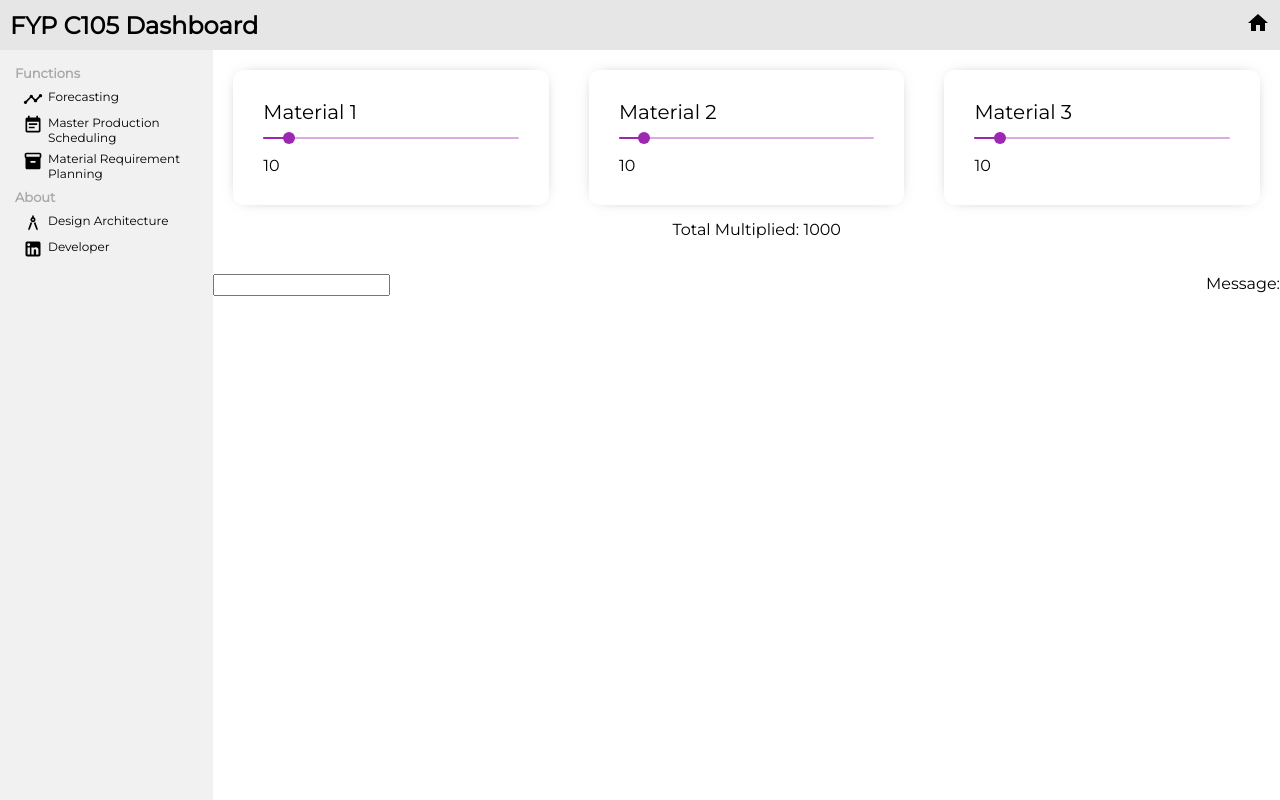
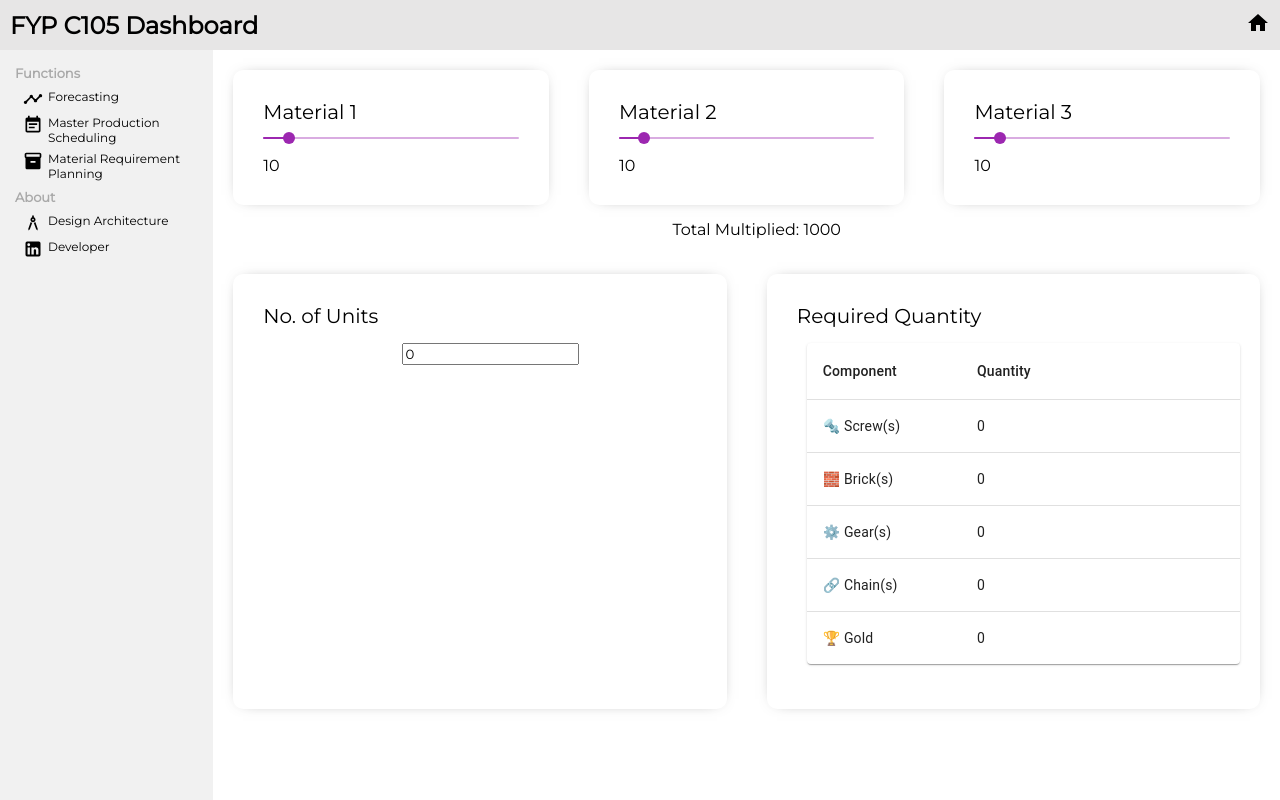
Before and after one commit to darentwh/fyp-react, a React (Create React App) app: page /forecasting in a window 1280 px wide. Built offline with nearby package versions, Linux system fonts and the light colour scheme.

Commit message:
input and material count table

```diff
--- a/src/components/topbar/Topbar.jsx
+++ b/src/components/topbar/Topbar.jsx
@@ -2,7 +2,6 @@ import React from 'react'
 import './Topbar.css'
 import HomeIcon from '@mui/icons-material/Home';
 import { Link } from "react-router-dom";
-import TopbarIcon from "./icon.gif"
 
 export default function Topbar(){
     return(
--- a/src/pages/forecasting/Forecasting.jsx
+++ b/src/pages/forecasting/Forecasting.jsx
@@ -1,6 +1,18 @@
 import * as React from 'react'
 import './Forecasting.css'
 import Slider from '@mui/material/Slider'
+
+import Table from '@mui/material/Table';
+import TableBody from '@mui/material/TableBody';
+import TableCell from '@mui/material/TableCell';
+import TableContainer from '@mui/material/TableContainer';
+import TableHead from '@mui/material/TableHead';
+import TableRow from '@mui/material/TableRow';
+import Paper from '@mui/material/Paper';
+
+function createData(name, calories) {
+    return { name, calories};
+}
 
 export default function Forecasting(){
     const [value, setValue] = React.useState(10);
@@ -29,10 +41,23 @@ export default function Forecasting(){
     var intThree = parseInt(valuethree)
     let multiplyResult = multiply(intOne,intTwo,intThree)
     ;
-    const [message, setMessage] = React.useState('');
+    const [message, setMessage] = React.useState('0');
     const handleChangeFour = event => {
         setMessage(event.target.value);
-    }
+    };
+    var noOfUnits = parseInt(message)
+    var noOfScrews = (noOfUnits*5)
+    var noOfBricks = (noOfUnits*10)
+    var noOfGears = (noOfUnits*12)
+    var noOfChains = (noOfUnits*2)
+    var noOfGold = (noOfUnits/4)
+    var rows = [
+        createData('🔩 Screw(s)', noOfScrews),
+        createData('🧱 Brick(s)', noOfBricks),
+        createData('⚙️ Gear(s)', noOfGears),
+        createData('🔗 Chain(s)', noOfChains),
+        createData('🏆 Gold', noOfGold),
+    ];
 
     return(
         <div className="forecasting">
@@ -81,6 +106,9 @@ export default function Forecasting(){
                 Total Multiplied: {multiplyResult}
             </div>
             <div className="featured">
+                <div className="featuredItem">
+                    <span className="featuredTitle">No. of Units</span>
+                    <div className="slider2">
                         <input
                             type="text"
                             id="message"
@@ -89,7 +117,36 @@ export default function Forecasting(){
                             value={message}
                             autoComplete="off"
                         />
-                Message: {message}
+                    </div>
+                </div>
+                <div className="featuredItem">
+                    <span className="featuredTitle">Required Quantity</span>
+                    <div className="slider2">
+                        <TableContainer component={Paper} align='center'>
+                            <Table sx={{ minWidth: "100%" , maxWidth:"100%"}} aria-label="simple table" style={{ width: '80%' }}>
+                                <TableHead>
+                                    <TableRow>
+                                        <TableCell align="left">Component</TableCell>
+                                        <TableCell>Quantity</TableCell>
+                                    </TableRow>
+                                </TableHead>
+                                <TableBody>
+                                {rows.map((row) => (
+                                    <TableRow
+                                    key={row.name}
+                                    sx={{ '&:last-child td, &:last-child th': { border: 0 } }}
+                                    >
+                                    <TableCell component="th" scope="row" style={{ width: '5%' }}>
+                                        {row.name}
+                                    </TableCell>
+                                    <TableCell style={{ width: '20%' }}>{row.calories}</TableCell>
+                                    </TableRow>
+                                ))}
+                                </TableBody>
+                            </Table>
+                        </TableContainer>
+                    </div>
+                </div>
             </div>
         </div>
     )
```
Lines whose indentation alone changed are shown as unchanged.
